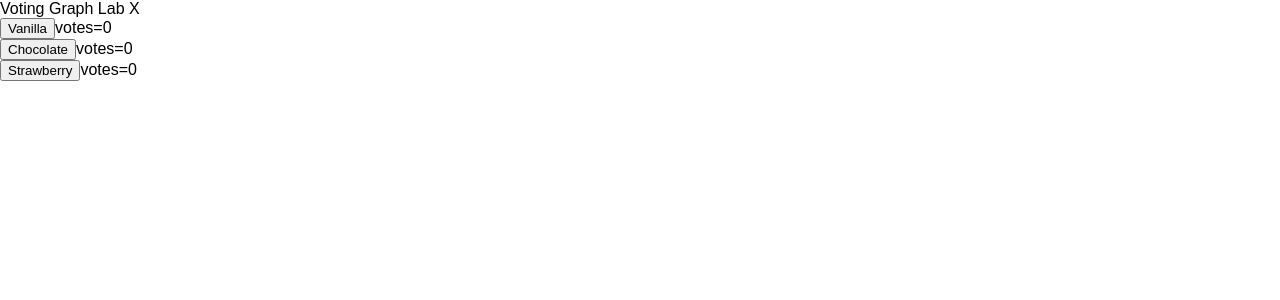
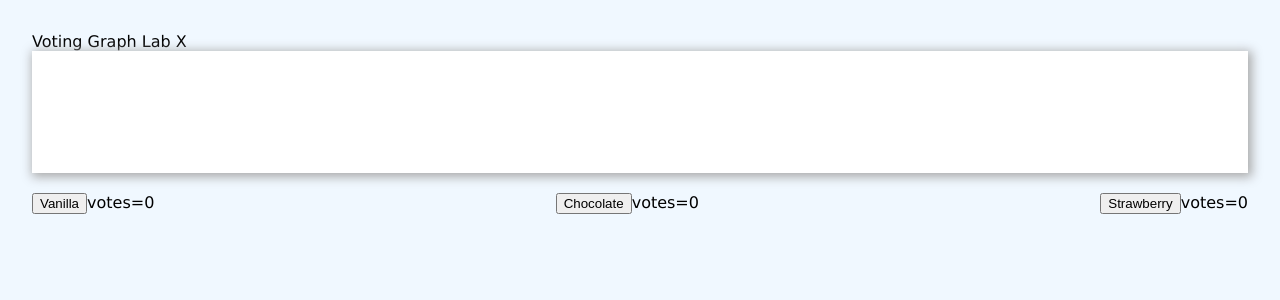
Before and after one commit to HollyJHuber/ReactLabX, a React (Create React App) app: page / in a window 1280 px wide. Shown: the top 300 px of the page. Built offline with nearby package versions, Linux system fonts and the light colour scheme.

Commit message:
add GraphComponent and CSS

```diff
--- a/src/App.js
+++ b/src/App.js
@@ -18,6 +18,7 @@ class App extends Component {
       <div className="App">
         <header className="App-header">Voting Graph Lab X
         </header>
+        <GraphComponent />
           <div><button className = "vanilla" onClick={this.handleClickV.bind(this)}>Vanilla</button>votes={this.state.votesV}</div>
           <div><button className = "chocolate"  onClick={this.handleClickC.bind(this)}>Chocolate</button>votes={this.state.votesC}</div>
           <div><button className = "strawberry" onClick={this.handleClickS.bind(this)}>Strawberry</button>votes={this.state.votesS}</div>
--- a/src/index.css
+++ b/src/index.css
@@ -1,5 +1,22 @@
 body {
   margin: 0;
   padding: 0;
-  font-family: sans-serif;
+  font-family: 'Verdana', sans-serif;
+  background-color: aliceblue;
 }
+
+.App {
+    margin: 2em;
+    display: flex;
+    flex-wrap: wrap;
+    justify-content: space-between;
+}
+
+.GraphComponent {
+    background-color: white;
+    box-shadow: 2px 2px 10px 2px #aaa;
+    padding: 5%;
+    box-sizing: border-box;
+    width: 100%;
+    margin-bottom: 20px;
+}
```
